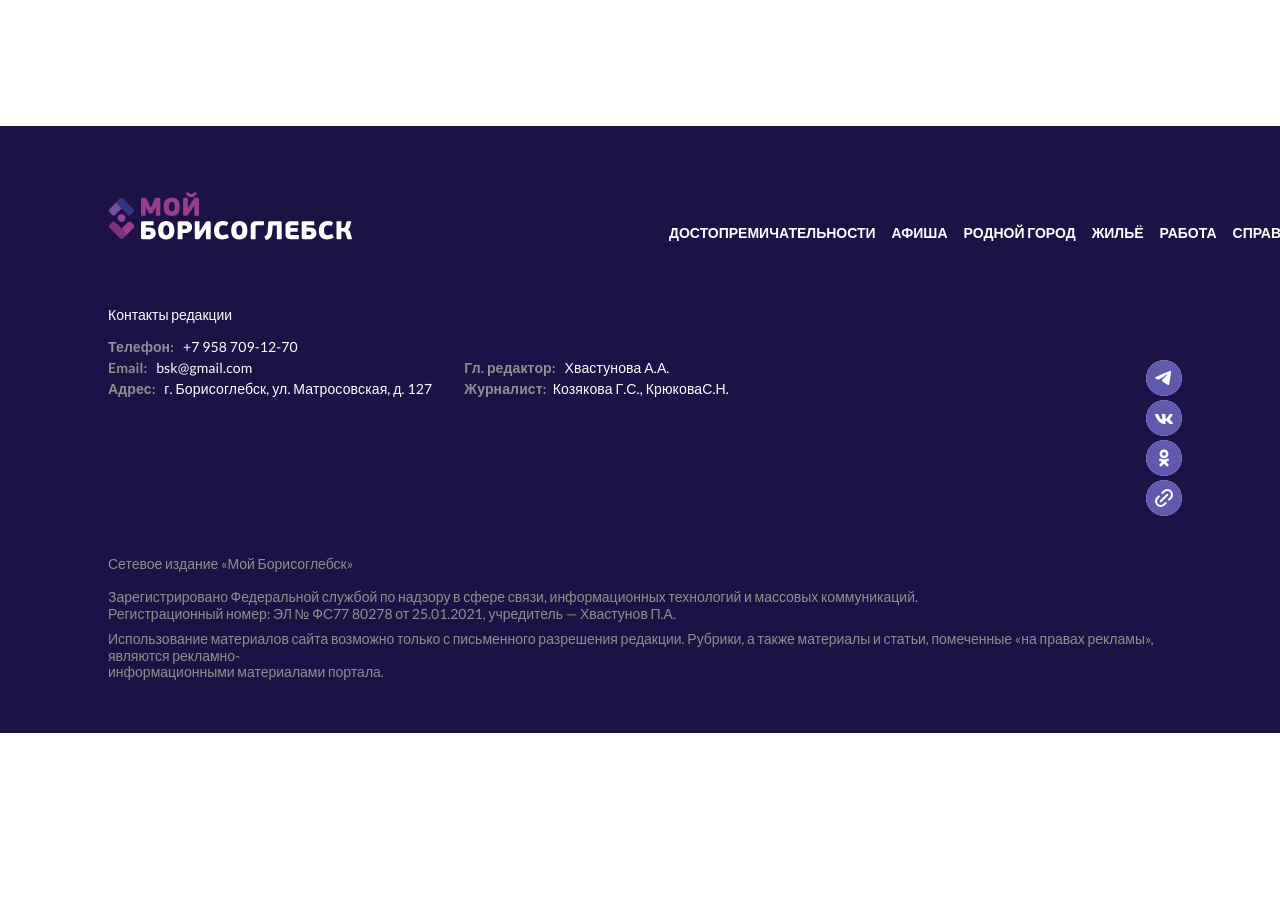
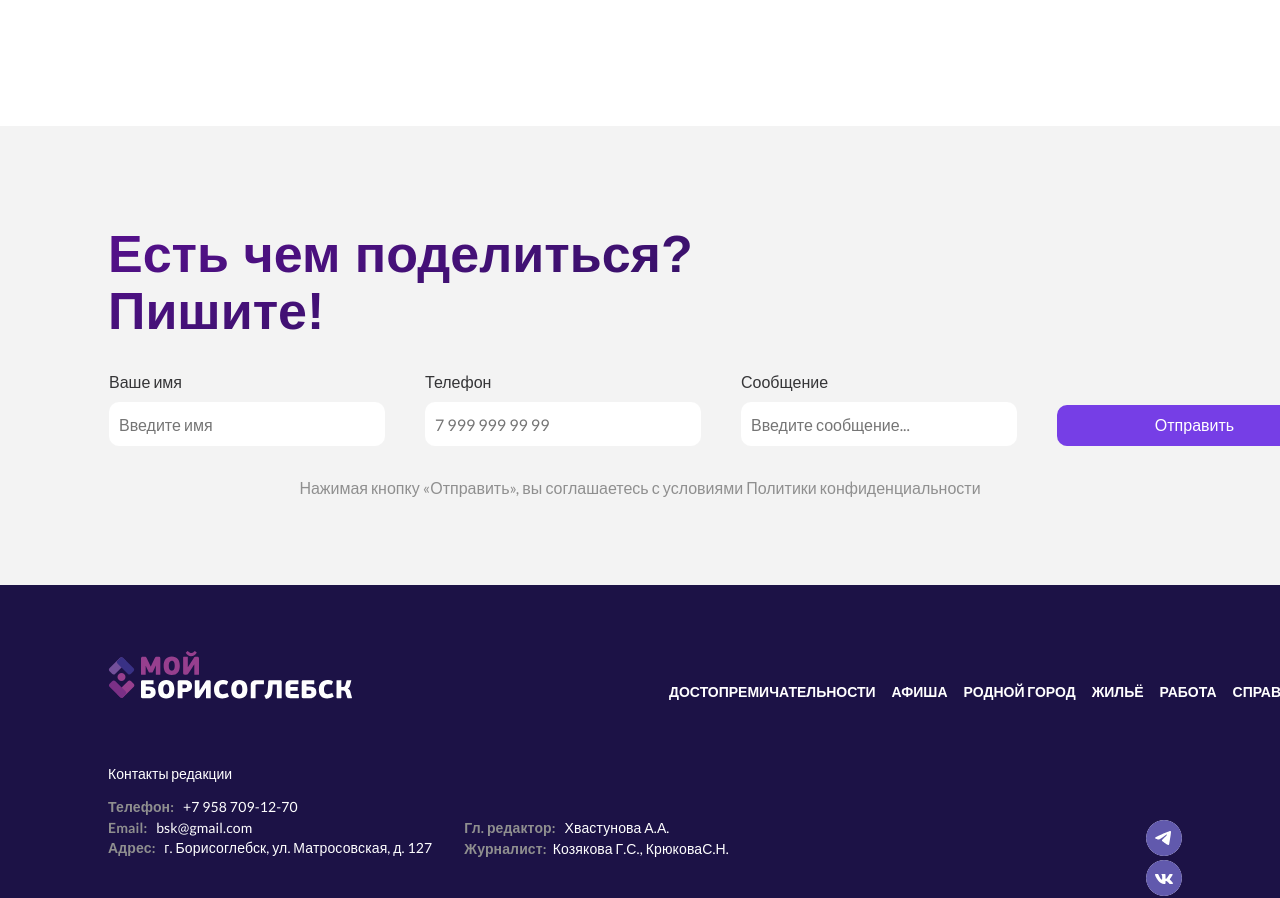
Before and after one commit to sky-trash/my_city, a Vue app: page / in a window 1280 px wide. Shown: the part 1080-1978 px from the top of the page. Before the commit the page ends 1813 px from the top, so only its background shows below. Built offline with nearby package versions, Linux system fonts and the light colour scheme.

Commit message:
application full

```diff
--- /dev/null
+++ b/src/components/application/application.scss
@@ -0,0 +1,88 @@
+.main__application {
+  background: var(--background-grey);
+  margin: 0 -108px;
+  padding: 100px 108px 85px;
+
+  &__text {
+    h1 {
+      font-family: var(--second-family);
+      font-weight: 800;
+      font-size: 52px;
+      line-height: 110%;
+      background: linear-gradient(165deg, #56108d 0%, #1c1246 100%);
+      background-clip: text;
+      -webkit-background-clip: text;
+      -webkit-text-fill-color: transparent;
+    }
+  }
+  &__form {
+    padding: 30px 1px 0;
+
+    &__input {
+
+      &__block {
+        display: flex;
+
+        &__card {
+          padding: 0 40px 0 0;
+
+          h1 {
+            font-family: var(--font-family);
+            font-weight: 400;
+            font-size: 16px;
+            line-height: 150%;
+            color: var(--text-dark);
+            padding: 0 0 8px;
+          }
+          input {
+            border: none;
+            border-radius: 10px;
+            padding: 10px;
+            width: 276px;
+            height: 44px;
+            background: var(--background-white);
+
+            font-family: var(--font-family);
+            font-weight: 400;
+            font-size: 16px;
+            line-height: 150%;
+            color: rgba(143, 143, 143, 0.5);
+          }
+        }
+        &__buuton {
+          padding: 35px 0 0;
+
+          button {
+            border: none;
+            border-radius: 10px;
+            padding: 10px 14px 12px 14px;
+            width: 275px;
+            height: 41px;
+            background: var(--button-primary);
+
+            h1 {
+              font-family: var(--font-family);
+              font-weight: 400;
+              font-size: 16px;
+              color: var(--text-white);
+            }
+          }
+        }
+      }
+
+      &__text {
+        padding: 30px 0 0;
+        display: flex;
+        justify-content: center;
+
+        h1 {
+          font-family: var(--font-family);
+          font-weight: 400;
+          font-size: 16px;
+          line-height: 150%;
+          color: var(--text-grey);
+        }
+      }
+    }
+  }
+}
--- /dev/null
+++ b/src/components/application/application.vue
@@ -0,0 +1,53 @@
+<script setup>
+
+</script>
+<template>
+  <main class="main__application">
+    <article class="main__application__text">
+      <h1>Есть чем поделиться? <br>Пишите!</h1>
+    </article>
+    <article class="main__application__form">
+      <div class="main__application__form__input">
+        <div class="main__application__form__input__block">
+          <div class="main__application__form__input__block__card">
+            <h1>Ваше имя</h1>
+            <input
+            type="text"
+            name="name"
+            placeholder="Введите имя"
+            >
+          </div>
+          <div class="main__application__form__input__block__card">
+            <h1>Телефон</h1>
+            <input
+            type="number"
+            name="phone"
+            placeholder="7 999 999 99 99"
+            >
+          </div>
+          <div class="main__application__form__input__block__card">
+            <h1>Сообщение</h1>
+            <input
+            type="text"
+            name="text"
+            placeholder="Введите сообщение..."
+            >
+          </div>
+          <div class="main__application__form__input__block__buuton">
+            <button
+            name="submit"
+            >
+              <h1>Отправить</h1>
+            </button>
+          </div>
+        </div>
+        <div class="main__application__form__input__text">
+          <h1>Нажимая кнопку «Отправить», вы соглашаетесь с условиями Политики конфиденциальности</h1>
+        </div>
+      </div>
+    </article>
+  </main>
+</template>
+<style scoped>
+@import "./application.scss";
+</style>
--- a/src/components/auth/auth.scss
+++ b/src/components/auth/auth.scss
@@ -0,0 +1,16 @@
+.auth {
+  padding: 108px 0px;
+
+  &__content {
+    flex: 1 1 0;
+    overflow: hidden;
+    text-overflow: ellipsis;
+    box-shadow: 0 0 10px rgba(131, 124, 124, 0.411);
+    padding: 25px;
+    border-radius: 10px;
+    margin: 0 200px;
+    display: flex;
+    align-items: center;
+    justify-content: space-between;
+  }
+}
--- a/src/components/auth/auth.vue
+++ b/src/components/auth/auth.vue
@@ -1,6 +1,14 @@
-<script>
-
+<script setup>
+  import Header from "../layout/header/header.vue"
 </script>
 <template>
-  <h1>ghbdtn</h1>
+  <Header />
+  <main class="auth">
+    <div class="auth__content">
+
+    </div>
+  </main>
 </template>
+<style scoped>
+  @import "./auth.scss";
+</style>
--- a/src/components/home/home.vue
+++ b/src/components/home/home.vue
@@ -1,4 +1,5 @@
 <script setup>
+  import Application from '../application/application.vue';
 </script>
 <template>
   <main class="main">
@@ -60,6 +61,7 @@
 
     </article>
   </main>
+  <Application/>
 </template>
 <style scoped>
 @import "./home.scss";
```
